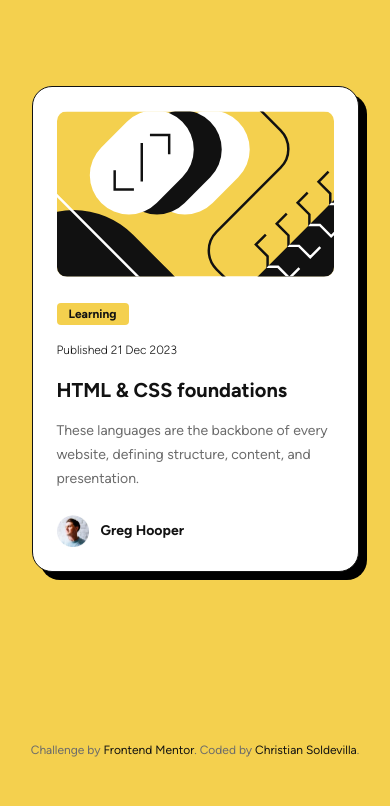
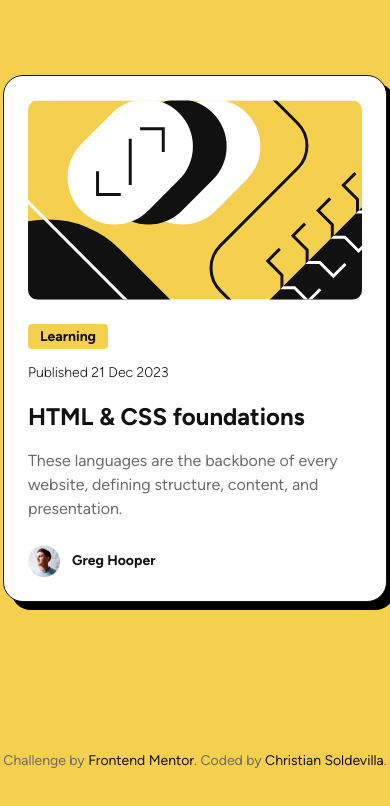
Before and after one commit to soldochris/blog-preview-card, a plain HTML site: page index.html in a window 390 px wide. Drawn offline with nearby package versions, Linux system fonts and the light colour scheme.

Commit message:
media query for desktop

```diff
--- a/styles.css
+++ b/styles.css
@@ -97,3 +97,27 @@ main{
     text-decoration: none;
   }
 }
+
+@media screen and (width > 375px) {
+  main{
+    width: 384px;
+
+    & article {
+      & span, .date {
+        font-size: 14px;
+      }
+
+      & h2{
+        font-size: 24px;
+      }
+
+      & .content{
+        font-size: 16px;
+      }
+    }
+  }
+
+  .attribution{
+    font-size: 14px;
+  }
+}
```
